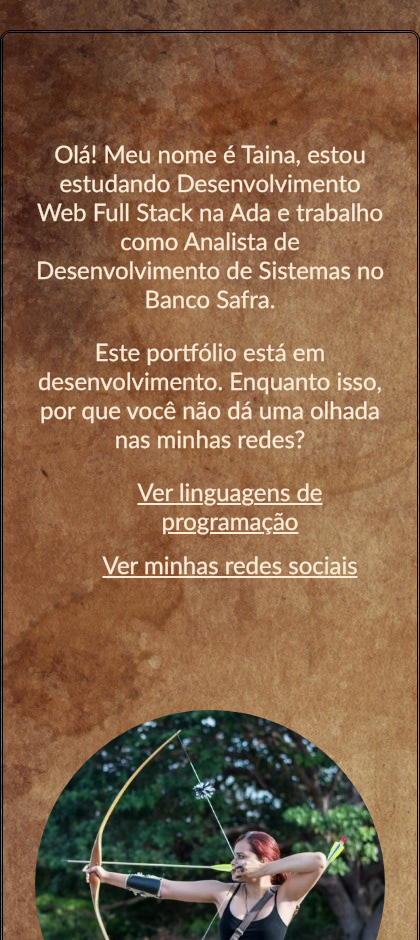
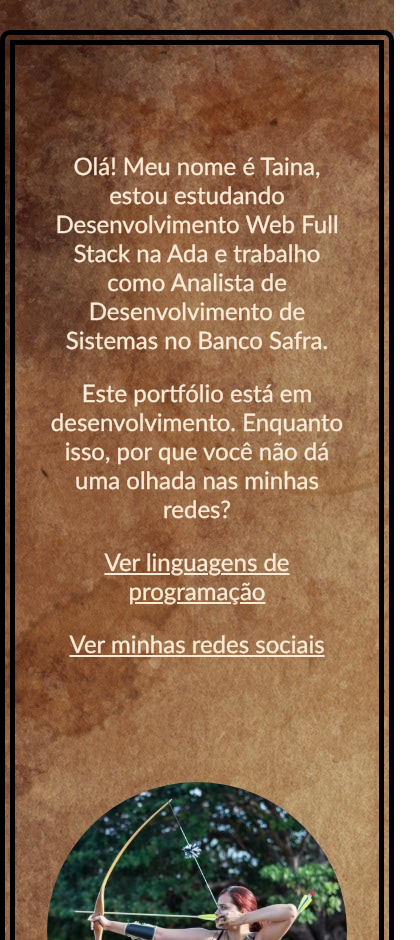
Before and after one commit to tainacmaia/PortfolioEstatico, a plain HTML site: page index.html in a window 390 px wide. Shown: the part 160-1100 px from the top of the page, 420 px wide, since content can reach past the window. Drawn offline with Linux system fonts and the light colour scheme.

Commit message:
Melhorias para celular, remoção de lista de links

```diff
--- a/CSS/style.css
+++ b/CSS/style.css
@@ -9,6 +9,7 @@ body{
     color: antiquewhite;
     -webkit-text-stroke-width: 0.4px;
     -webkit-text-stroke-color: antiquewhite;
+
 }
 
 h1{
@@ -21,6 +22,7 @@ table{
     width: 90%;
     padding: 30px;
     border-radius: 10px;
+    border-width: 15px;
     border-color: black;
     border-style: double;
     margin-left: auto;
@@ -90,4 +92,8 @@ a:hover{
     h1{
         font-size: 30pt;
     }
+
+    #imagem{
+        width: 300px;
+    }
 }
--- a/index.html
+++ b/index.html
@@ -15,10 +15,8 @@
             <td>
                 <p>Olá! Meu nome é Taina, estou estudando Desenvolvimento Web Full Stack na Ada e trabalho como Analista de Desenvolvimento de Sistemas no Banco Safra.</p>
                 <p>Este portfólio está em desenvolvimento. Enquanto isso, por que você não dá uma olhada nas minhas redes?</p>
-                <ul>
-                    <li><a href="#linguagens">Ver linguagens de programação</a></li>
-                    <li><a href="#redes">Ver minhas redes sociais</a></li>
-                </ul>
+                <p><a href="#linguagens">Ver linguagens de programação</a></p>
+                <p><a href="#redes">Ver minhas redes sociais</a></p>
             </td>
             <td><img id="imagem" src="./Imagens/arco.jpg" alt="Taina Maia"></td>
         </table>
```
